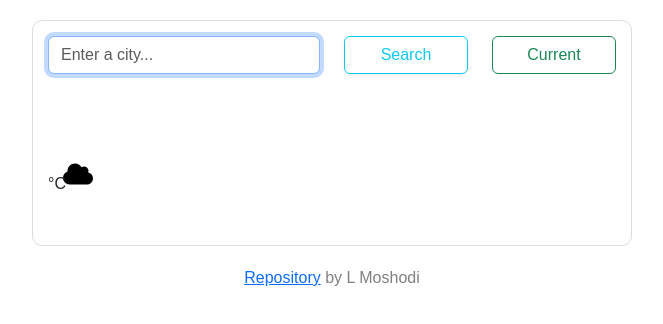
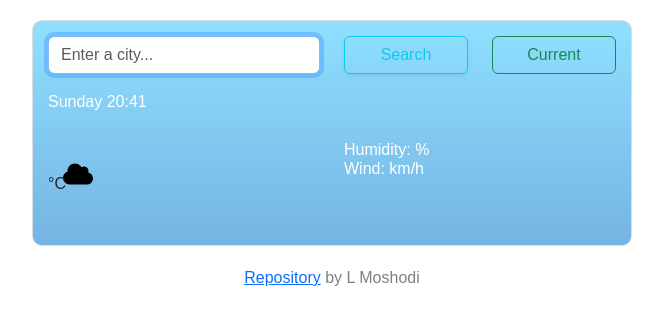
Before and after one commit to Shodi01/weather, a website built with Parcel: page src/index.html in a window 1280 px wide. Shown: the whole page, without its empty margins (308-971 px from the left). Built offline with nearby package versions, Linux system fonts and the light colour scheme; no server answers.

Commit message:
update styles.css
weather app added gradient background

```diff
--- a/src/styles.css
+++ b/src/styles.css
@@ -35,11 +35,8 @@ footer {
   color: grey;
 }
 
-#container {
+.weather-app {
   background: linear-gradient(#8fe0ff, #75b4e3);
-}
-
-.weather-app {
   border: 1px solid #dadde1;
   padding: 15px;
   margin: 20px auto;
```
